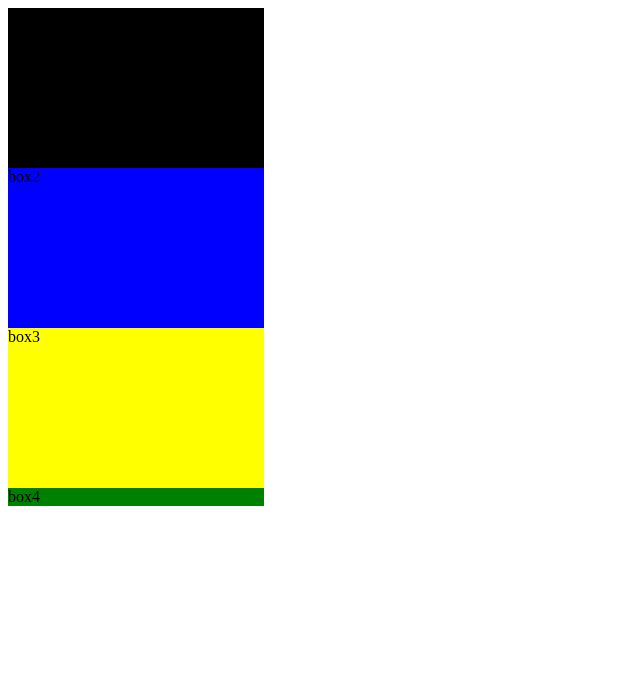
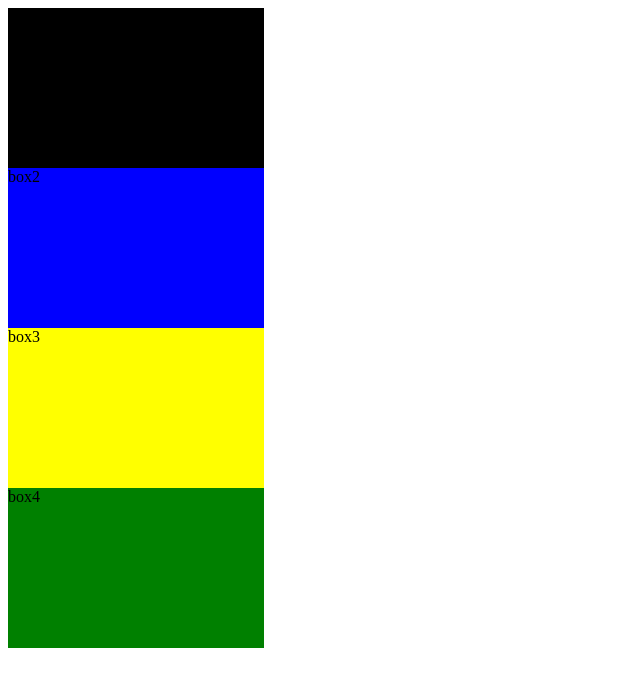
Before and after one commit to 00Merlin00/practice-for-oneself, a plain HTML site: page index.html in a window 1280 px wide. Shown: the whole page, without its empty margins (0-640 px from the left). Drawn offline with Linux system fonts and the light colour scheme.

Commit message:
some commit

```diff
--- a/style.css
+++ b/style.css
@@ -17,7 +17,7 @@
 }
 .box-4 {
   background: green;
-  height: %;
+  height: 25%;
 }
 
 .wrapper .box-1:active {
```
